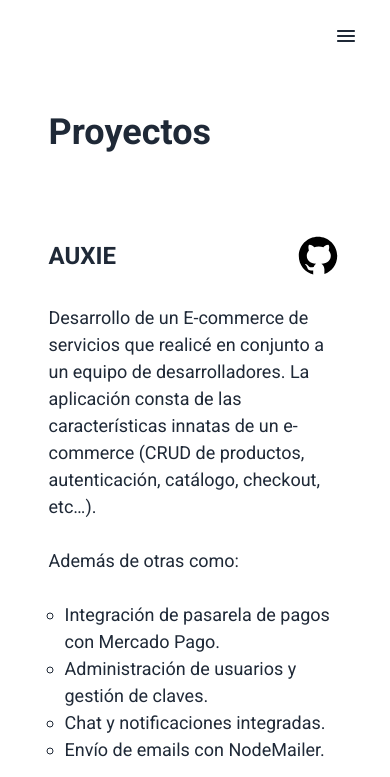
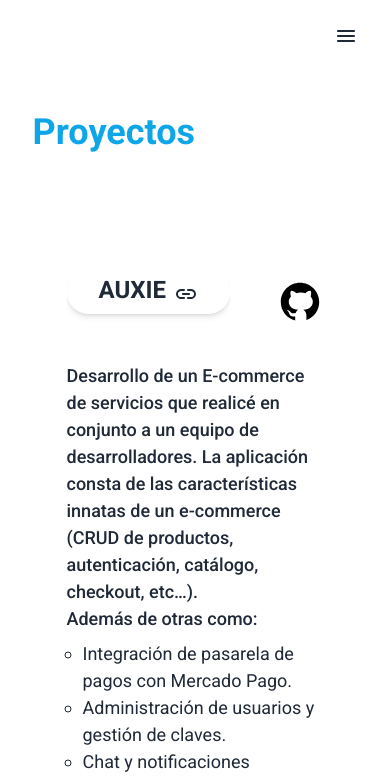
Before and after one commit to Milagrosgzmn/MilagrosgzmnPortfolio, a Next.js app in the folder myportfolio/: page /projects in a window 390 px wide. Shown: the top 777 px of the page. Built offline with nearby package versions, Linux system fonts and the light colour scheme.

Commit message:
fix: projects responsive

```diff
--- a/myportfolio/src/app/projects/page.tsx
+++ b/myportfolio/src/app/projects/page.tsx
@@ -1,10 +1,11 @@
 import './styles.css';
+import InsertLinkRoundedIcon from '@mui/icons-material/InsertLinkRounded';
 export default function Projects() {
 
     const projects = [
         {
         title:'AUXIE',
-        description:'<p>Desarrollo de un E-commerce de servicios que realicé en conjunto a un equipo de desarrolladores. La aplicación consta de las características innatas de un e-commerce (CRUD de productos, autenticación, catálogo, checkout, etc…).</p><br/><p>Además de otras como: </p><br/><ol><li>Integración de pasarela de pagos con Mercado Pago.</li><li>Administración de usuarios y gestión de claves.</li><li>Chat y notificaciones integradas.</li><li>Envío de emails con NodeMailer.</li></ol>',
+        description:'<p>Desarrollo de un E-commerce de servicios que realicé en conjunto a un equipo de desarrolladores. La aplicación consta de las características innatas de un e-commerce (CRUD de productos, autenticación, catálogo, checkout, etc…).</p><p>Además de otras como: </p><ol><li>Integración de pasarela de pagos con Mercado Pago.</li><li>Administración de usuarios y gestión de claves.</li><li>Chat y notificaciones integradas.</li><li>Envío de emails con NodeMailer.</li></ol>',
         image:'/assets/auxiebg.png',
         stack:'React, Node.js, Express Js, Mongodb, Firebase, Javascript, Sass y Tailwind.',
         deploy:'',
@@ -12,7 +13,7 @@ export default function Projects() {
         },
         {
         title:'Rick and Morty',
-        description:"<p>SPA (singe page aplication) desarrollada usando React para el Front End y Redux toolik como state management. Esta página te muestra de forma dinamica la información de un personaje luego de que lo añadas. Los datos se obtienes de la API <a target='_blank' href='https://rickandmortyapi.com/'>The Rick And Morty</a> y se almacenan los necesarios en una base de datos PostgreSQL a través de un Back End desarrollado en NodeJS utilizando Express.</p><br/><p>Algunos características del proyecto:</p><ol><br/><li>Registro de nuevos usuarios e inicio de sesión.</li><li>Barra de busquedas para añadir personajes.</li><li>Almacenamiento de personajes favoritos.</li><li>Filtros y ordenamientos.</li></ol>",
+        description:"<p>SPA (singe page aplication) desarrollada usando React para el Front End y Redux toolik como state management. Esta página te muestra de forma dinamica la información de un personaje luego de que lo añadas. Los datos se obtienes de la API <a target='_blank' href='https://rickandmortyapi.com/'>The Rick And Morty</a> y se almacenan los necesarios en una base de datos PostgreSQL a través de un Back End desarrollado en NodeJS utilizando Express.</p><p>Algunos características del proyecto:</p><ol><li>Registro de nuevos usuarios e inicio de sesión.</li><li>Barra de busquedas para añadir personajes.</li><li>Almacenamiento de personajes favoritos.</li><li>Filtros y ordenamientos.</li></ol>",
         image:'/assets/rickAndMortyAPI.png',
         stack:'React, Node.js, Express Js, postgreSQL, Javascript.',
         deploy:'https://rick-and-morty-seven-blond.vercel.app/',
@@ -37,21 +38,29 @@ export default function Projects() {
     ]
     return(
         <section className="pt-20 w-10/12 mx-auto">
-            <h2 className="px-4 py-8 text-4xl font-bold ">Proyectos</h2>
+            <h2 className="py-8 text-4xl font-bold text-sky-500">Proyectos</h2>
             {
                 projects.map(project =>(
-                    <article className=" projectCard p-4 my-8" key={project.title}>
+                    <article className=" projectCard
+                    border-2 border-x-transparent border-t-transparent font-medium border-b-sky-800/20 md:border-none
+                    rounded-md px-8 py-8 md:shadow-xl md:shadow-gray-800/20 my-12" key={project.title}>
                         <div className="flex justify-between items-center">
-                            <a target="_blank" href={project.deploy ? project.deploy : ''}><h3
-                            className="text-2xl font-semibold
-                            hover:text-sky-500"
-                            >{project.title}</h3></a>
+                            <div id="link" className='overflow-hidden py-2 h-[4.5rem] rounded-md'>
+                                <a target="_blank" href={project.deploy ? project.deploy : ''} className="relative my-2 py-3 px-8 text-base font-bold uppercase rounded-[50px] overflow-hidden transition-all duration-400 ease-in-out shadow-md hover:scale-105 hover:text-white hover:shadow-lg active:scale-90 before:absolute before:top-0 before:-left-full before:w-full before:h-full before:bg-gradient-to-r before:from-sky-500 before:to-sky-200 before:transition-all before:duration-500 before:ease-in-out before:z-[-1] before:rounded-[50px] hover:before:left-0">
+                                <h3
+                                className="text-2xl font-semibold
+                                inline mr-2"
+                                >{project.title}</h3>
+                                <InsertLinkRoundedIcon/>
+                                </a>
+                            </div>
                             <div className="bg-white rounded-full"><a  href={project.repo} target="_blank"><svg
                             className="h-12 w-12"
                             xmlns="http://www.w3.org/2000/svg" x="0px" y="0px" width="100" height="100" viewBox="0 0 30 30">
                                 <path d="M15,3C8.373,3,3,8.373,3,15c0,5.623,3.872,10.328,9.092,11.63C12.036,26.468,12,26.28,12,26.047v-2.051 c-0.487,0-1.303,0-1.508,0c-0.821,0-1.551-0.353-1.905-1.009c-0.393-0.729-0.461-1.844-1.435-2.526 c-0.289-0.227-0.069-0.486,0.264-0.451c0.615,0.174,1.125,0.596,1.605,1.222c0.478,0.627,0.703,0.769,1.596,0.769 c0.433,0,1.081-0.025,1.691-0.121c0.328-0.833,0.895-1.6,1.588-1.962c-3.996-0.411-5.903-2.399-5.903-5.098 c0-1.162,0.495-2.286,1.336-3.233C9.053,10.647,8.706,8.73,9.435,8c1.798,0,2.885,1.166,3.146,1.481C13.477,9.174,14.461,9,15.495,9 c1.036,0,2.024,0.174,2.922,0.483C18.675,9.17,19.763,8,21.565,8c0.732,0.731,0.381,2.656,0.102,3.594 c0.836,0.945,1.328,2.066,1.328,3.226c0,2.697-1.904,4.684-5.894,5.097C18.199,20.49,19,22.1,19,23.313v2.734 c0,0.104-0.023,0.179-0.035,0.268C23.641,24.676,27,20.236,27,15C27,8.373,21.627,3,15,3z"></path>
                                 </svg></a>
                             </div>
+
                         </div>
                         <div className="flex flex-col md:flex-row justify-between py-6">
                             <div className='w-full md:w-3/5'
--- a/myportfolio/src/app/projects/styles.css
+++ b/myportfolio/src/app/projects/styles.css
@@ -7,3 +7,6 @@
 .projectCard{
     font-size: 1.125rem;
 }
+ol{
+    padding-top: 0.5rem;
+}
```
